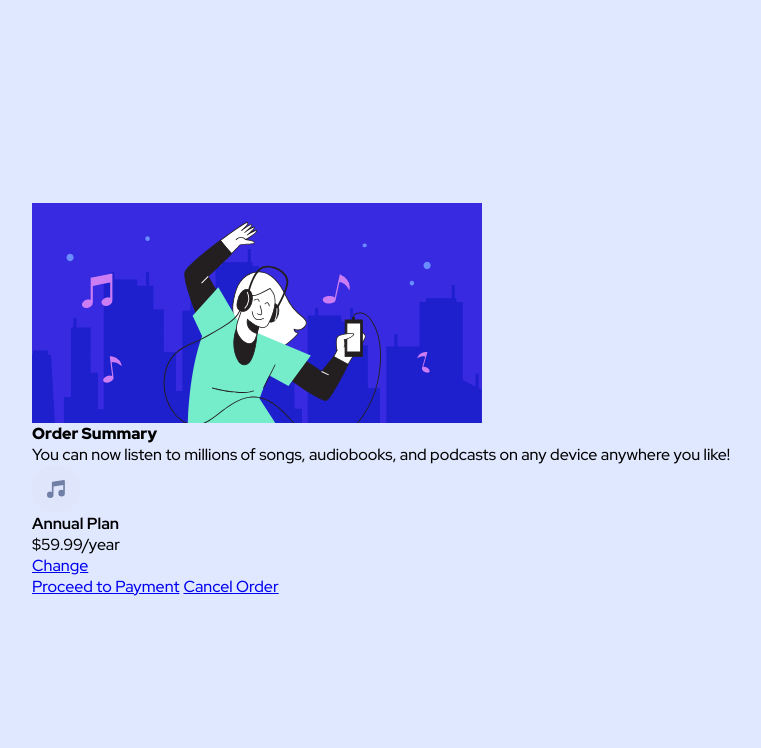
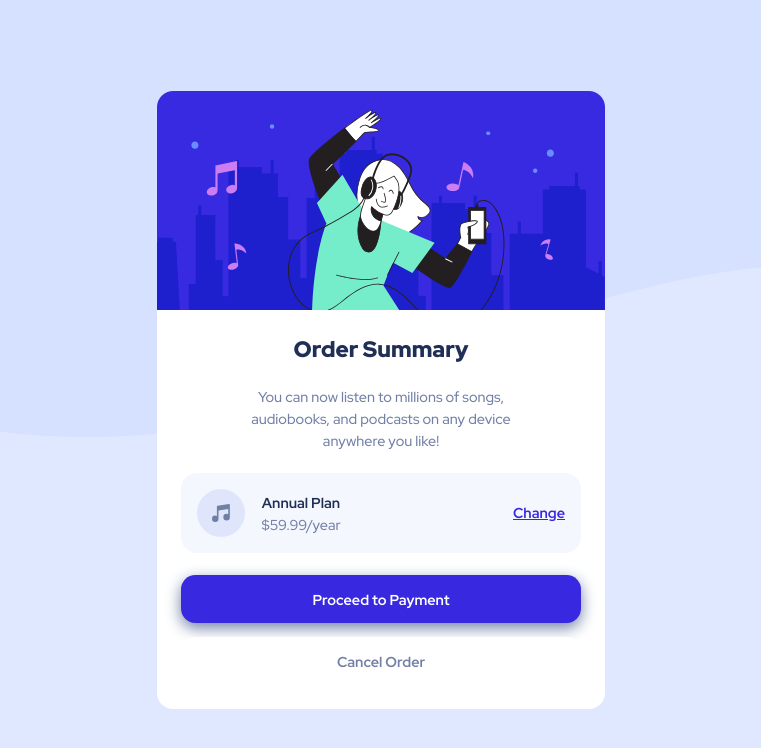
Before and after one commit to yorchAdalbert/order-summary-component-main, a website: page src/index.html in a window 1280 px wide. Shown: the whole page, without its empty margins (259-1020 px from the left). Drawn offline with Linux system fonts and the light colour scheme.

Commit message:
Done style component v=1.0.0

```diff
--- a/src/index.html
+++ b/src/index.html
@@ -15,6 +15,7 @@
         <picture class="oreder__hero">
             <img src="img/illustration-hero.svg" alt="">
         </picture>
+        <div class="container">
             <section class="order__content">
                 <h3>Order Summary</h3>
                 <p>
@@ -34,6 +35,7 @@
                 <a href="#" class="order__button">Proceed to Payment</a>
                 <a href="#" class="order__button order__cancel">Cancel Order</a>
             </section>
+        </div>
     </article>
 </body>
 
--- a/src/styles/sass/abstract/_colors.scss
+++ b/src/styles/sass/abstract/_colors.scss
@@ -1,5 +1,5 @@
 $pale-blue: hsl(225, 100%, 94%);
-$vere-pale-blue: hsl(225, 100%, 98%);
+$very-pale-blue: hsl(225, 100%, 98%);
 $desaturated-blue: hsl(224, 23%, 55%);
 $bright-blue: hsl(245, 75%, 52%);
 $dark-blue: hsl(223, 47%, 23%)
--- a/src/styles/sass/base/_body.scss
+++ b/src/styles/sass/base/_body.scss
@@ -5,5 +5,6 @@ body {
     justify-content: center;
     align-items: center;
     min-height: 100vh;
-    background-color: $pale-blue;
+    background: url('../../img/pattern-background-desktop.svg');
+    background-repeat: no-repeat;
 }
--- a/src/styles/sass/base/_reset.scss
+++ b/src/styles/sass/base/_reset.scss
@@ -1,3 +1,5 @@
+@use '../abstract/colors' as *;
+
 *,
 *::before,
 *::after {
@@ -12,6 +14,7 @@
 
 html {
     color-scheme: dark light;
+    background-color: $pale-blue;
 }
 
 img,
--- a/src/styles/sass/base/_typography.scss
+++ b/src/styles/sass/base/_typography.scss
@@ -1,21 +1,42 @@
+@use '../abstract/colors' as *;
 @import url('https://fonts.googleapis.com/css2?family=Red+Hat+Display:wght@500;700;900&display=swap');
 
 h3,
 p,
 a {
     font-family: 'Red Hat Display', sans-serif;
+    text-align: center;
+    color: $desaturated-blue;
+    font-size: .9rem;
+}
+
+a {
+    text-decoration: none;
+    font-weight: 700;
+    font-size: .9rem;
 }
 
 .order__summary {
     .order__content {
         h3 {
+            font-size: 1.4rem;
             font-weight: 900;
+            padding-bottom: 1em;
+            color: $dark-blue;
+        }
+
+        p {
+            width: 18.787rem;
+            margin: auto;
+            line-height: 1.5;
+            padding-bottom: 1.5em;
         }
     }
 
     .order__price {
         .period {
             font-weight: 700;
+            color: $dark-blue;
         }
     }
 }
--- a/src/styles/sass/components/_article.scss
+++ b/src/styles/sass/components/_article.scss
@@ -0,0 +1,38 @@
+@use '../abstract/colors' as *;
+
+.order__summary {
+    max-width: 28rem;
+    margin: 2em;
+    border-radius: 1em;
+    background-color: white;
+
+    img {
+        border-top-left-radius: 1em;
+        border-top-right-radius: 1em;
+    }
+
+    .container {
+        margin: 1.5em;
+    }
+
+    .order__plan {
+        display: grid;
+        grid-template-columns: 3rem 7rem 1fr;
+        background-color: $very-pale-blue;
+        margin-bottom: 1.4em;
+        border-radius: 1em;
+        padding: 1em;
+
+        .order__price {
+            padding-top: .2em;
+            line-height: 1.5;
+        }
+
+        .order__change {
+            color: $bright-blue;
+            text-decoration: underline;
+            text-align: right;
+            padding-top: 1em;
+        }
+    }
+}
--- a/src/styles/sass/components/_buttons.scss
+++ b/src/styles/sass/components/_buttons.scss
@@ -0,0 +1,19 @@
+@use '../abstract/colors' as *;
+
+.order__summary {
+    .order__button {
+        display: block;
+        background-color: $bright-blue;
+        border-radius: 1em;
+        color: white;
+        padding: 1em;
+        margin-bottom: 1em;
+        box-shadow: 0 5px 15px $desaturated-blue;
+    }
+
+    .order__cancel {
+        background-color: white;
+        color: $desaturated-blue;
+        box-shadow: none;
+    }
+}
--- a/src/styles/sass/components/_index.scss
+++ b/src/styles/sass/components/_index.scss
@@ -0,0 +1,2 @@
+@forward '../components/article';
+@forward '../components/buttons';
--- a/src/styles/sass/main.scss
+++ b/src/styles/sass/main.scss
@@ -1,2 +1,3 @@
 @charset 'utf-8';
 @use 'base';
+@use 'components';
```
Also changed, not shown: src/styles/css/main.css, 1 other file. Lines whose indentation alone changed are shown as unchanged.
